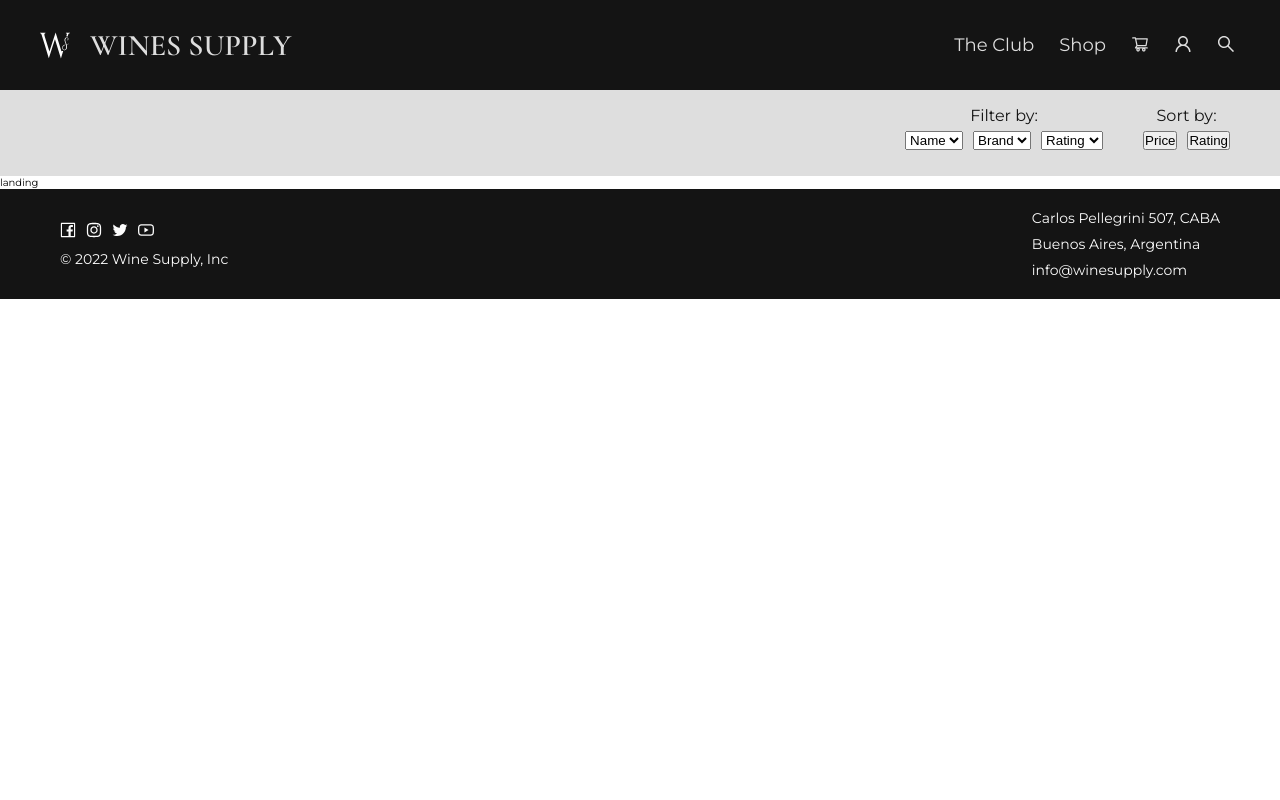
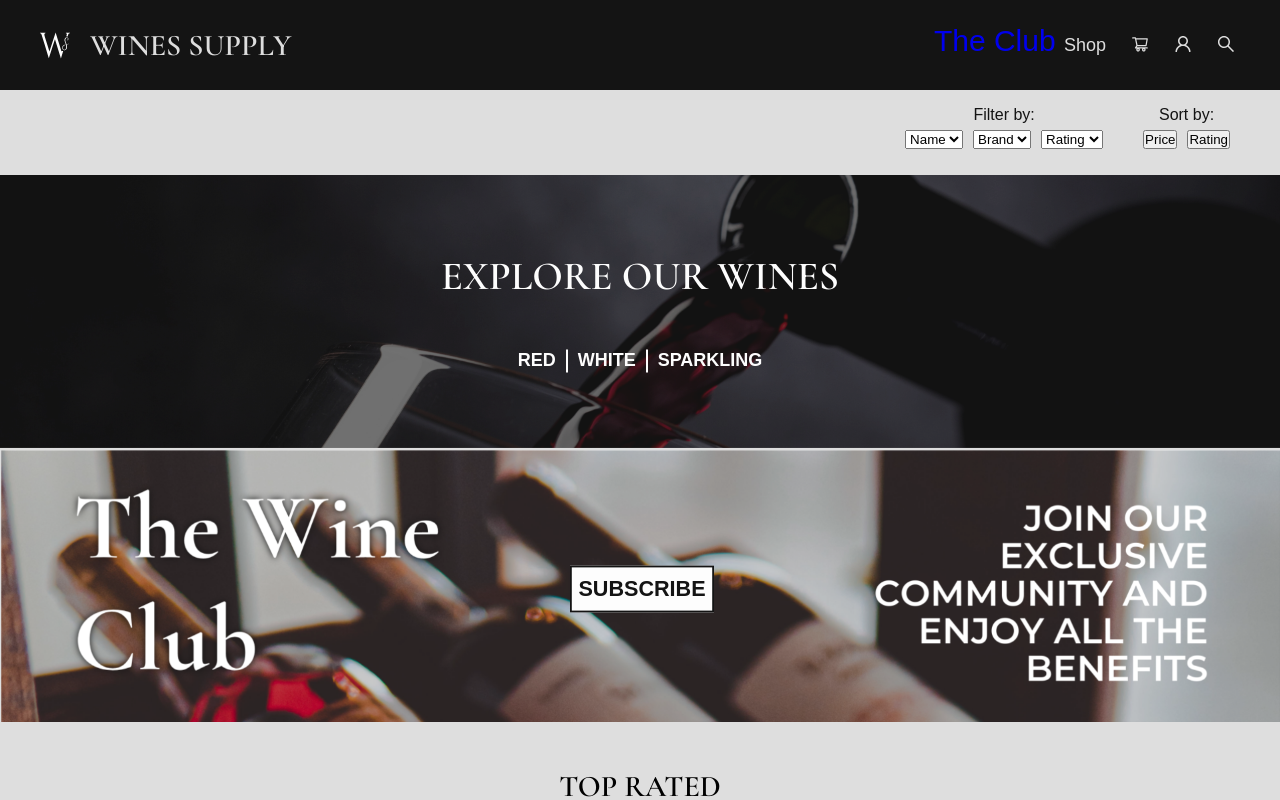
Before and after one commit to Wine-Supply/wine-supply-front, a React (Create React App) app: page / in a window 1280 px wide. Shown: the top 800 px of the page. Built offline with nearby package versions, Linux system fonts and the light colour scheme.

Commit message:
link club

```diff
--- a/src/App.tsx
+++ b/src/App.tsx
@@ -1,5 +1,5 @@
 import Home from "./components/home/Home";
-import Navbar from "./components/nav/Navbar";
+import Navbar from "./components/nav/navbar";
 import Footer from "./components/footer/Footer";
 import CatalogueProducts from "./components/catalogo/CatalogueProducts";
 import Filter from "./components/filter/Filter";
@@ -7,6 +7,8 @@ import Form from "./components/form/Form";
 import "./App.css";
 import { Route, Routes } from "react-router-dom";
 import Detail from "./components/detail/Detail";
+import WineClubp from "./components/section-wine-club";
+
 
 function App() {
   return (
@@ -14,10 +16,10 @@ function App() {
       <Navbar />
       <Filter />
       <Routes>
-        <Route path="/" element={<>landing</>} />
-        <Route path="/home/products/detail/:id" element={<Detail />} />
-        <Route path="/home" element={<Home />} />
-        <Route path="/home/products" element={<CatalogueProducts />} />
+        <Route path="/" element={< Home />} />
+        <Route path="/products/detail/:id" element={<Detail />} />
+        <Route path="/products" element={<CatalogueProducts />} />
+        <Route path="/wineClubp" element={<WineClubp />} />
         <Route path="/admin" element={<Form />} />
       </Routes>
       <Footer />
--- a/src/components/nav/navbar.tsx
+++ b/src/components/nav/navbar.tsx
@@ -8,6 +8,8 @@ import {
   SearchOutlined,
   UserOutlined
 } from "@ant-design/icons";
+import { Link } from "react-router-dom"
+
 
 export default function Navbar() {
   const [clicked, setClicked] = useState(false)
@@ -23,9 +25,7 @@ export default function Navbar() {
       <nav className={`links ${clicked ? 'active' : ''}`}>
         <ul>
           <li>
-            <a href="http://localhost:3000/home" className={'link'} onClick={handleClicked}>
-              The Club
-            </a>
+          <Link to={"WineClubp"}> The Club </Link>
           </li>
           <li>
             <a href="http://localhost:3000/home/products" className={'link'} onClick={handleClicked}>
```
